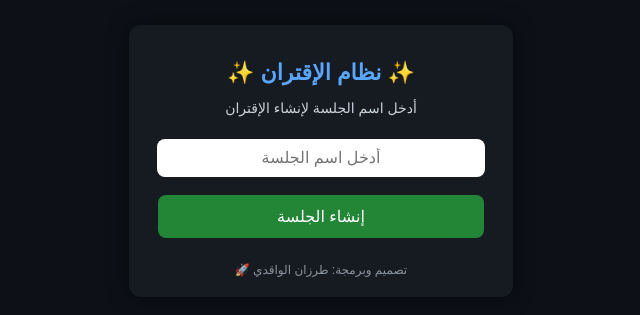
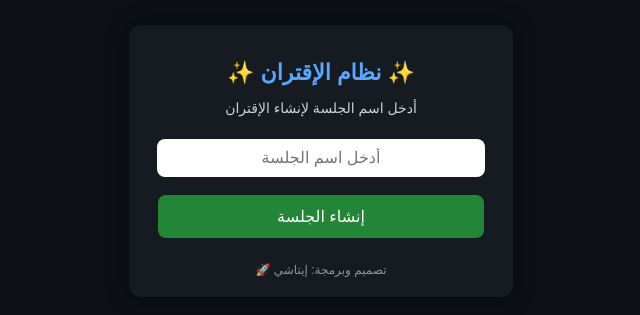
Before and after one commit to almtmrdaljwkr21-gif/Alspskdjej, a website: page public/index.html in a window 1280 px wide. Shown: the part 239-554 px from the top of the page, 319-959 px from the left. Drawn offline with Linux system fonts and the light colour scheme.

Commit message:
Update index.html
Cxwlk

```diff
--- a/public/index.html
+++ b/public/index.html
@@ -3,7 +3,7 @@
 <head>
 <meta charset="UTF-8">
 <meta name="viewport" content="width=device-width, initial-scale=1.0">
-<title>🚀 نظام الإقتران - طرزان الواقدي</title>
+<title>🚀 نظام الإقتران - إيتاشي</title>
 <style>
     body {
         font-family: 'Cairo', sans-serif;
@@ -107,7 +107,7 @@
     </div>
 
     <div class="footer">
-        🚀 تصميم وبرمجة: طرزان الواقدي
+        🚀 تصميم وبرمجة: إيتاشي
     </div>
 </div>
 
```
